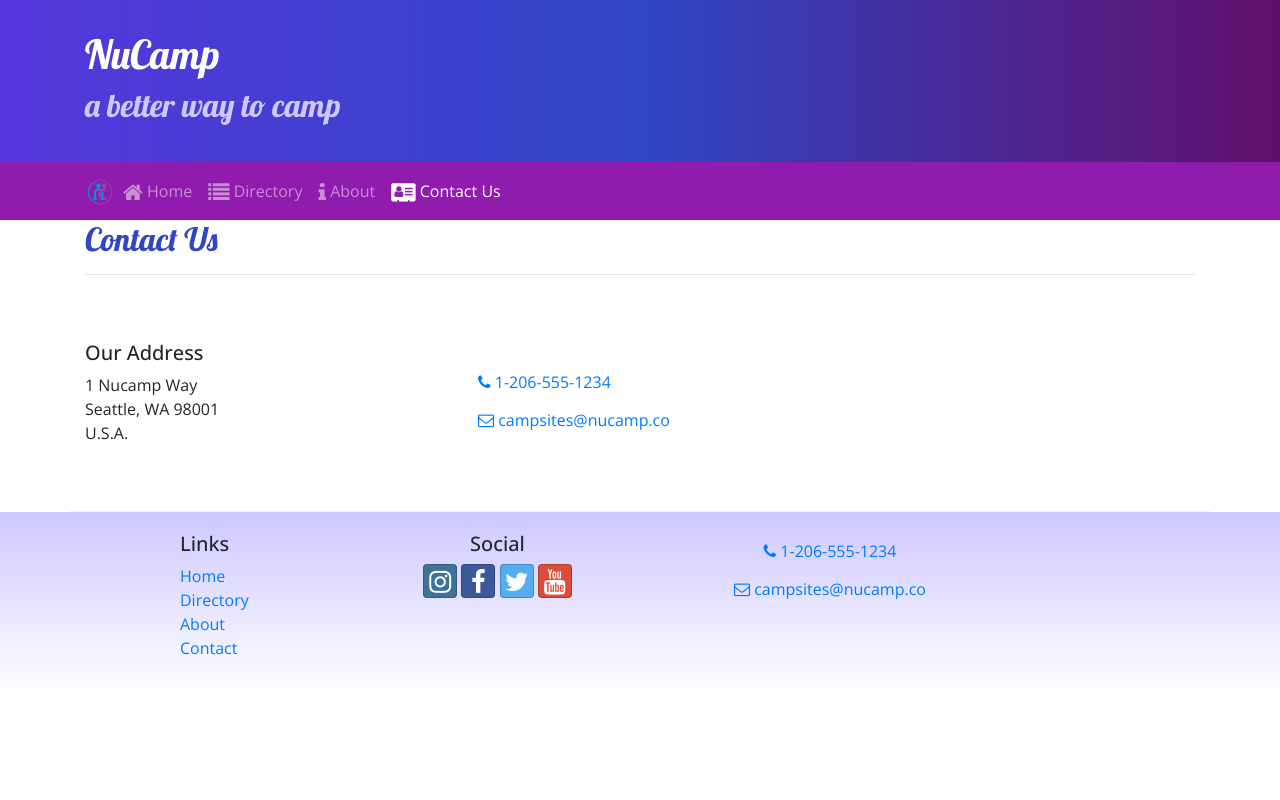
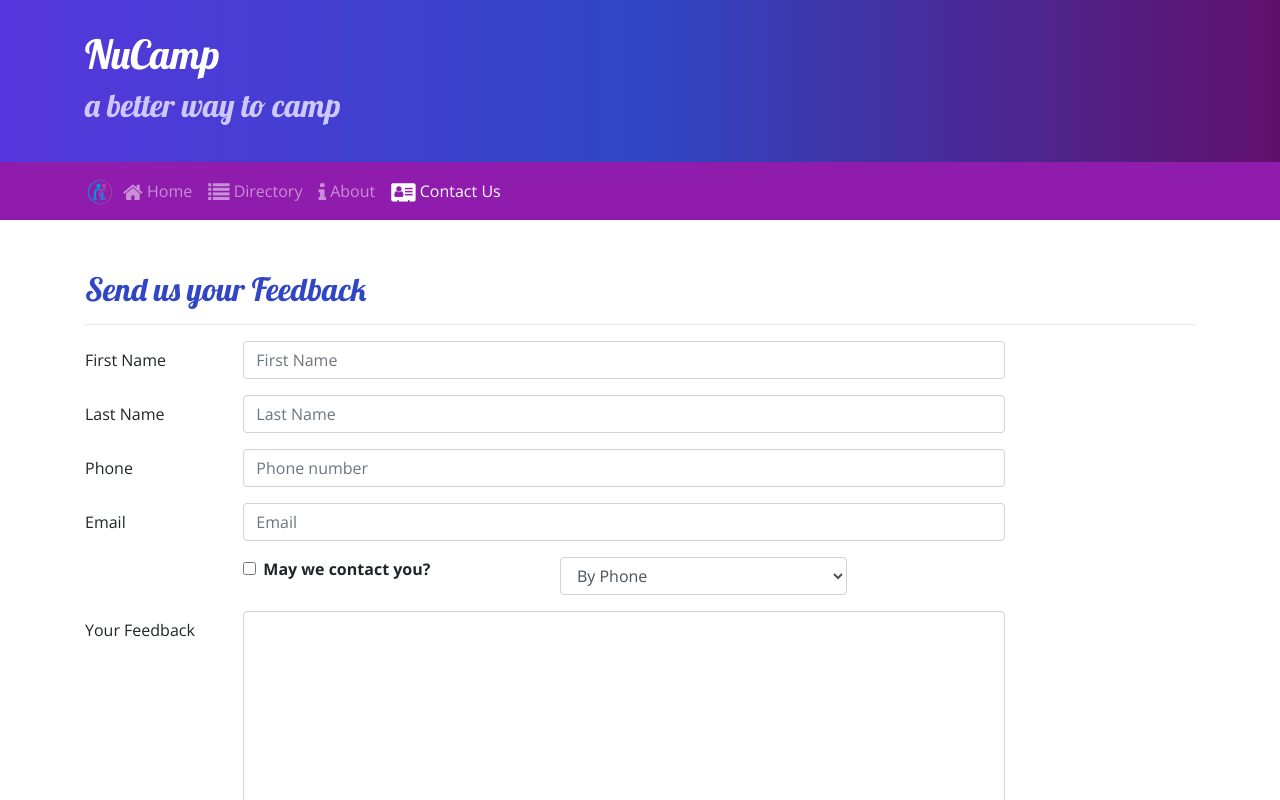
Before and after one commit to GuyEMathieu/react-nucampsite, a React (Create React App) app: page /contactus in a window 1280 px wide. Shown: the top 800 px of the page. Built offline with nearby package versions, Linux system fonts and the light colour scheme.

Commit message:
Controlled Forms

```diff
--- a/public/index.html
+++ b/public/index.html
@@ -24,7 +24,7 @@
       work correctly both with client-side routing and a non-root public URL.
       Learn how to configure a non-root public URL by running `npm run build`.
     -->
-    <title>React App</title>
+    <title>nuCampsite</title>
   </head>
   <body>
     <noscript>You need to enable JavaScript to run this app.</noscript>
--- a/src/components/AboutComponent.jsx
+++ b/src/components/AboutComponent.jsx
@@ -5,20 +5,7 @@ import {
 } from 'reactstrap';
 import { Link } from 'react-router-dom';
 
-
-function About(props) {
-
-    const partners = props.partners.map(partner => {
-        console.log("partners", partner)
-        return (
-            <Media tag='li' key={partner.id}>
-                {RenderPartner(partner)}
-            </Media>
-        );
-    });
-
-
-    function RenderPartner (partner) {
+function RenderPartner ({partner}) {
 
         if(partner){
             return (
@@ -34,6 +21,20 @@ function About(props) {
             )
         }
     }
+
+function About(props) {
+
+    const partners = props.partners.map(partner => {
+        console.log("partners", partner)
+        return (
+            <Media tag='li' key={partner.id}>
+                <RenderPartner partner={partner}  />
+            </Media>
+        );
+    });
+
+
+
 
     return (
         <div className="container">
--- a/src/components/ContactComponent.jsx
+++ b/src/components/ContactComponent.jsx
@@ -1,8 +1,134 @@
-import React from 'react';
+import React, {Component} from 'react';
+import {
+    Breadcrumb, BreadcrumbItem, Input,
+    Button, Form, FormGroup, Label, Col
+} from 'reactstrap';
 
-function Contact(props) {
+class Contact extends Component {
+    constructor(props){
+        super(props);
+        this.state = {
+            firstName: '',
+            lastName: '',
+            phoneNum: '',
+            email: '',
+            agree: false,
+            contactType: 'By Phone',
+            feedback: ''
+        };
+
+        this.handleInputChange = this.handleInputChange.bind(this);
+        this.handleSubmit = this.handleSubmit.bind(this);
+    }
+
+    handleInputChange(event) {
+        const target = event.target;
+        const name = target.name;
+        const value = target.type === 'checkbox' ? target.checked : target.value;
+
+        this.setState({
+            [name]: value
+        });
+    }
+
+    handleSubmit(event) {
+        console.log('Current state is: ' + JSON.stringify(this.state));
+        alert('Current state is: ' + JSON.stringify(this.state));
+        event.preventDefault();
+    }
+
+    render() {
         return (
             <div className="container">
+                <div className="row row-content">
+                    <div className="col-12">
+                        <h2>Send us your Feedback</h2>
+                        <hr />
+                    </div>
+                    <div className="col-md-10">
+                        <Form onSubmit={this.handleSubmit}>
+                            <FormGroup row>
+                                <Label htmlFor="firstName" md={2}>First Name</Label>
+                                <Col md={10}>
+                                    <Input type="text" id="firstName" name="firstName"
+                                        placeholder="First Name"
+                                        value={this.state.firstName}
+                                        onChange={this.handleInputChange} />
+                                </Col>
+                            </FormGroup>
+                            <FormGroup row>
+                                <Label htmlFor="lastName" md={2}>Last Name</Label>
+                                <Col md={10}>
+                                    <Input type="text" id="lastName" name="lastName"
+                                        placeholder="Last Name"
+                                        value={this.state.lastName}
+                                        onChange={this.handleInputChange} />
+                                </Col>
+                            </FormGroup>
+                            <FormGroup row>
+                                <Label htmlFor="phoneNum" md={2}>Phone</Label>
+                                <Col md={10}>
+                                    <Input type="tel" id="phoneNum" name="phoneNum"
+                                        placeholder="Phone number"
+                                        value={this.state.phoneNum}
+                                        onChange={this.handleInputChange} />
+                                </Col>
+                            </FormGroup>
+                            <FormGroup row>
+                                <Label htmlFor="email" md={2}>Email</Label>
+                                <Col md={10}>
+                                    <Input type="email" id="email" name="email"
+                                        placeholder="Email"
+                                        value={this.state.email}
+                                        onChange={this.handleInputChange} />
+                                </Col>
+                            </FormGroup>
+                            <FormGroup row>
+                                <Col md={{size: 4, offset: 2}}>
+                                    <FormGroup check>
+                                        <Label check>
+                                            <Input type="checkbox"
+                                                name="agree"
+                                                checked={this.state.agree}
+                                                onChange={this.handleInputChange} /> {' '}
+                                            <strong>May we contact you?</strong>
+                                        </Label>
+                                    </FormGroup>
+                                </Col>
+                                <Col md={4}>
+                                    <Input type="select" name="contactType"
+                                            value={this.state.contactType}
+                                            onChange={this.handleInputChange}>
+                                        <option>By Phone</option>
+                                        <option>By Email</option>
+                                    </Input>
+                                </Col>
+                            </FormGroup>
+                            <FormGroup row>
+                                <Label htmlFor="feedback" md={2}>Your Feedback</Label>
+                                <Col md={10}>
+                                    <Input type="textarea" id="feedback" name="feedback"
+                                        rows="12"
+                                        value={this.state.feedback}
+                                        onChange={this.handleInputChange}></Input>
+                                </Col>
+                            </FormGroup>
+                            <FormGroup row>
+                                <Col md={{size: 10, offset: 2}}>
+                                    <Button type="submit" color="primary">
+                                        Send Feedback
+                                    </Button>
+                                </Col>
+                            </FormGroup>
+                        </Form>
+                    </div>
+                </div>
+
+
+
+
+{/*
+
                 <div className="row">
                     <div className="col">
                         <h2>Contact Us</h2>
@@ -23,9 +149,10 @@ function Contact(props) {
                         <a role="button" className="btn btn-link" href="tel:+12065551234"><i className="fa fa-phone" /> 1-206-555-1234</a><br />
                         <a role="button" className="btn btn-link" href="mailto:fakeemail@fakeemail.co"><i className="fa fa-envelope-o" /> campsites@nucamp.co</a>
                     </div>
-            </div>
+                </div> */}
             </div>
         );
     }
+}
 
 export default Contact;
```
Lines whose indentation alone changed are shown as unchanged.
